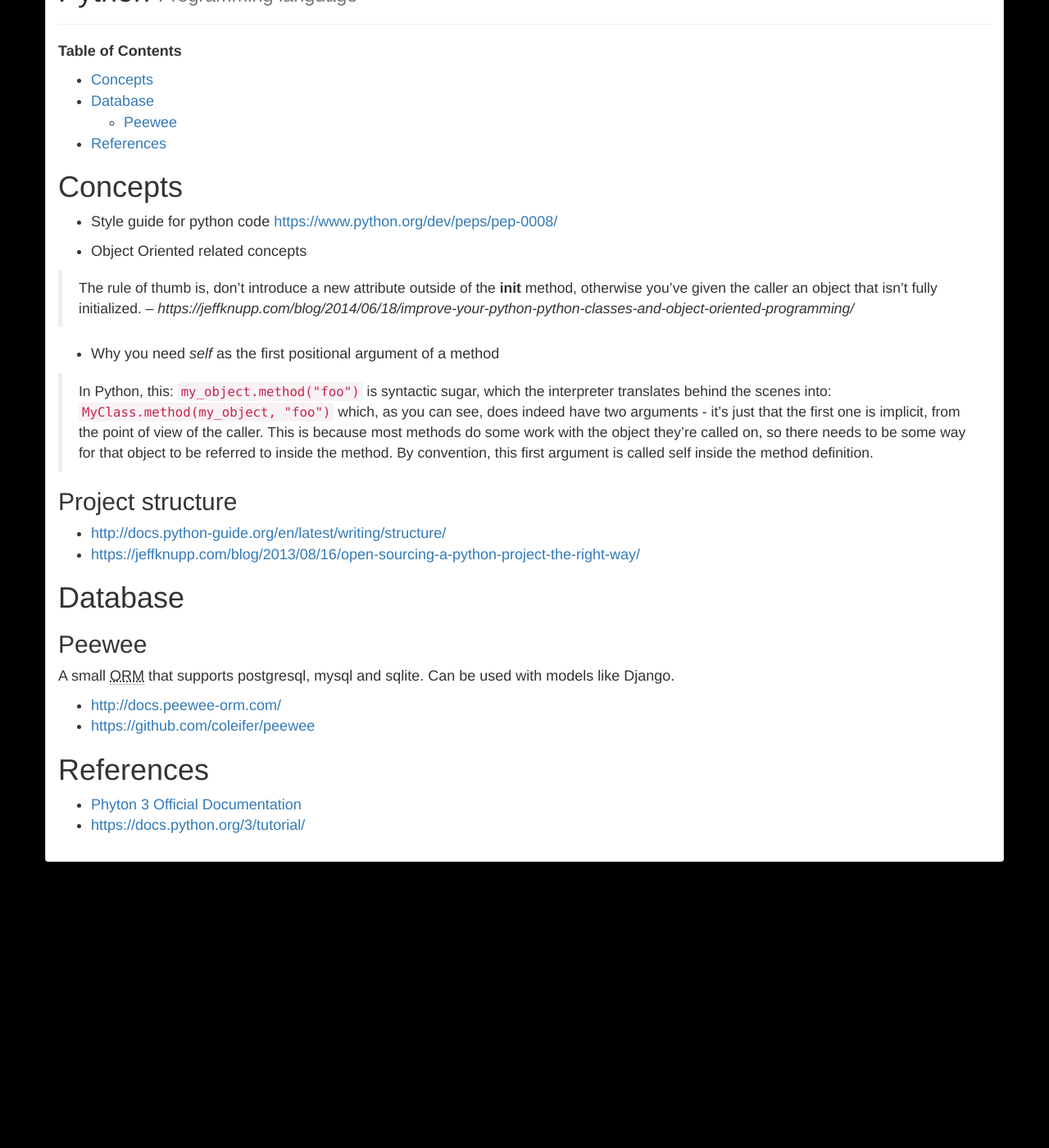
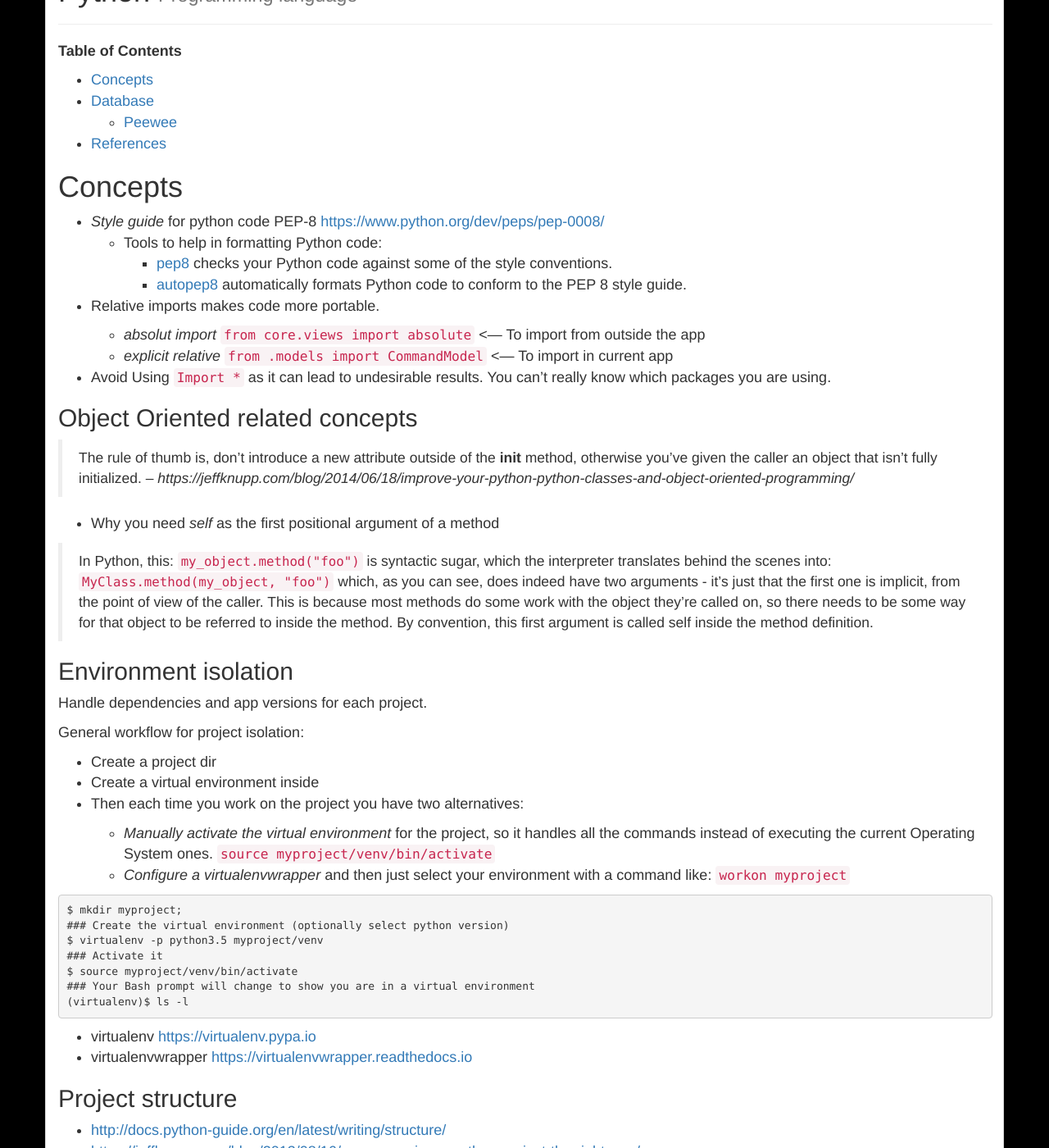
Before and after one commit to marcanuy/marcanuy.github.io, a Jekyll site: the page built from en/notes/_posts/2016-05-30-python.md, in a window 1280 px wide and 1400 px high, scrolled down 385 px. Shown: the whole window at 82% size. Built offline with Jekyll 4.4.1, drawn with Linux system fonts in a browser that asks for light colours; nearby versions of some CDN libraries; before the commit the page ends 1456 px from its top, so only the background shows below that.

Commit message:
added python, django, ruby notes

````diff
--- a/en/notes/_posts/2016-05-30-python.md
+++ b/en/notes/_posts/2016-05-30-python.md
@@ -18,9 +18,19 @@ layout: note
 
 # Concepts
 
-* Style guide for python code <https://www.python.org/dev/peps/pep-0008/>
+* _Style guide_ for python code PEP-8 <https://www.python.org/dev/peps/pep-0008/>
+  * Tools to help in formatting Python code:
+	* [pep8](https://pypi.python.org/pypi/pep8) checks your Python code against some of the style conventions.
+	* [autopep8](https://pypi.python.org/pypi/autopep8) automatically formats Python code to conform to the PEP 8 style guide.
 
-* Object Oriented related concepts
+* Relative imports makes code more portable.
+
+  * _absolut import_ `from core.views import absolute` <---  To import from outside the app
+  * _explicit relative_ `from .models import CommandModel` <--- To import in current app
+
+* Avoid Using `Import *` as it can lead to undesirable results. You can't really know which packages you are using.
+
+## Object Oriented related concepts
 
 > The rule of thumb is, don't introduce a new attribute outside of the __init__ method, otherwise you've given the caller an object that isn't fully initialized.
 > -- <cite>https://jeffknupp.com/blog/2014/06/18/improve-your-python-python-classes-and-object-oriented-programming/</cite>
@@ -31,6 +41,32 @@ layout: note
 > In Python, this: `my_object.method("foo")` is syntactic sugar, which the interpreter translates behind the scenes into: `MyClass.method(my_object, "foo")` which, as you can see, does indeed have two arguments - it's just that the first one is implicit, from the point of view of the caller.
 > This is because most methods do some work with the object they're called on, so there needs to be some way for that object to be referred to inside the method. By convention, this first argument is called self inside the method definition.
 {: cite="http://stackoverflow.com/questions/23944657/typeerror-method-takes-1-positional-argument-but-2-were-given"}
+
+## Environment isolation
+
+Handle dependencies and app versions for each project.
+
+General workflow for project isolation:
+
++ Create a project dir
++ Create a virtual environment inside
++ Then each time you work on the project you have two alternatives:
+
+  + _Manually activate the virtual environment_ for the project, so it handles all the commands instead of executing the current Operating System ones. `source myproject/venv/bin/activate`
+  + _Configure a virtualenvwrapper_ and then just select your environment with a command like: `workon myproject`
+
+```
+$ mkdir myproject;
+### Create the virtual environment (optionally select python version)
+$ virtualenv -p python3.5 myproject/venv
+### Activate it
+$ source myproject/venv/bin/activate
+### Your Bash prompt will change to show you are in a virtual environment
+(virtualenv)$ ls -l
+```
+
++ virtualenv <https://virtualenv.pypa.io>
++ virtualenvwrapper <https://virtualenvwrapper.readthedocs.io>
 
 ## Project structure
 
````
Also changed, not shown: en/notes/_posts/2016-06-02-django.md (+27 -0 lines), en/notes/_posts/2016-06-10-ruby.md (+2 -2 lines).
